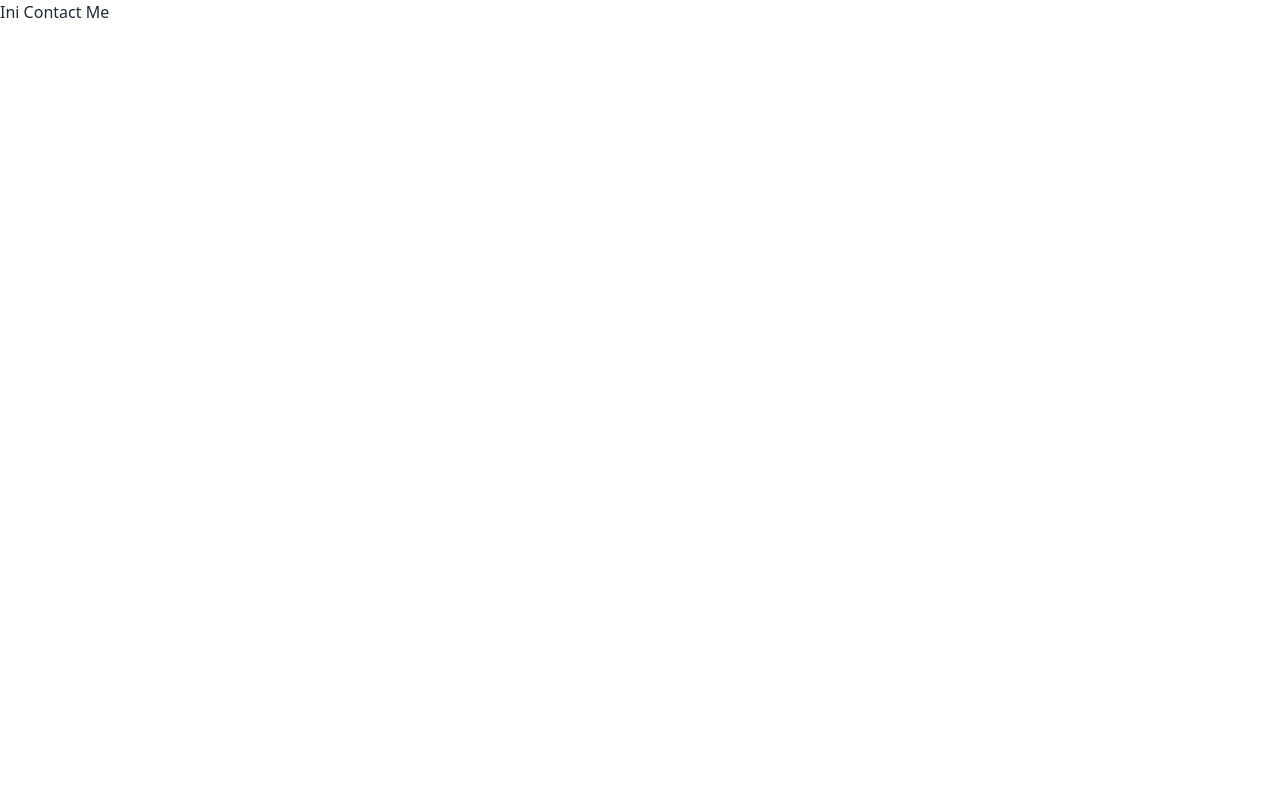
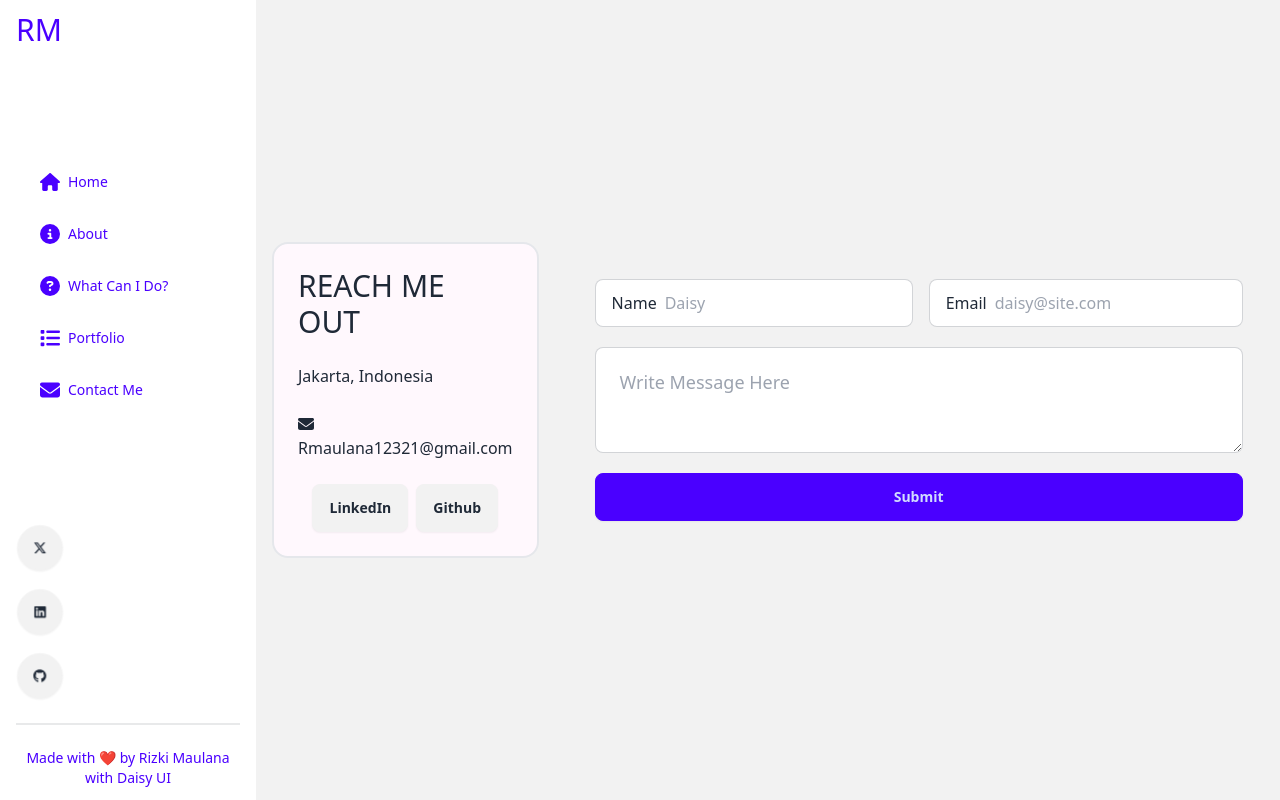
Before and after one commit to RizkiMaula/rizkima-portfolio, a React (Vite) app: page /contact in a window 1280 px wide. Built offline with nearby package versions, Linux system fonts and the light colour scheme.

Commit message:
contact me

```diff
--- a/src/components/elements/ContactMe.jsx
+++ b/src/components/elements/ContactMe.jsx
@@ -1,8 +1,60 @@
+import { faEnvelope } from '@fortawesome/free-solid-svg-icons';
+import { FontAwesomeIcon } from '@fortawesome/react-fontawesome';
+import { Link } from 'react-router';
+
 const ContactMe = () => {
   return (
-    <>
-      <div className="border-2 border-black w-full min-h-screen">konto</div>
-    </>
+    <div className="hero bg-base-200 min-h-screen">
+      <div className="hero-content flex-col lg:flex-row">
+        <div className="flex flex-col gap-6 p-6 border-2 rounded-2xl bg-secondary-content text-tertiary">
+          <h1 className="text-3xl ">REACH ME OUT</h1>
+          <p>Jakarta, Indonesia</p>
+          <h1>
+            <FontAwesomeIcon icon={faEnvelope} /> Rmaulana12321@gmail.com
+          </h1>
+          <div className="flex justify-center gap-2 ">
+            <Link
+              to="/"
+              className="btn"
+            >
+              LinkedIn
+            </Link>
+            <Link
+              to="https://github.com/rizkimaula"
+              className="btn"
+            >
+              Github
+            </Link>
+          </div>
+        </div>
+        <div className="p-10 flex flex-col gap-5">
+          <div className="flex gap-4">
+            {' '}
+            <label className="input input-bordered flex items-center gap-2">
+              Name
+              <input
+                type="text"
+                className="grow"
+                placeholder="Daisy"
+              />
+            </label>
+            <label className="input input-bordered flex items-center gap-2">
+              Email
+              <input
+                type="text"
+                className="grow"
+                placeholder="daisy@site.com"
+              />
+            </label>
+          </div>
+          <textarea
+            placeholder="Write Message Here"
+            className="textarea textarea-bordered textarea-lg w-full"
+          ></textarea>
+          <button className="btn btn-primary">Submit</button>
+        </div>
+      </div>
+    </div>
   );
 };
 
--- a/src/components/elements/MdSidebar.jsx
+++ b/src/components/elements/MdSidebar.jsx
@@ -48,13 +48,13 @@ const MdSidebar = ({ paddingY = 'py-3' }) => {
           </a>
         </li>
         <li className="py-2 text-left">
-          <a>
+          <Link to={'/contact'}>
             <FontAwesomeIcon
               className="w-5 h-5"
               icon={faEnvelope}
             />
             Contact Me
-          </a>
+          </Link>
         </li>
       </ul>
       <div>
--- a/src/pages/Contact.jsx
+++ b/src/pages/Contact.jsx
@@ -1,9 +1,8 @@
+import NonsrollableLayout from '../components/elements/NonscrollLayout';
+import ContactMe from '../components/elements/ContactMe';
+
 const Contact = () => {
-  return (
-    <div>
-      <h1>Ini Contact Me</h1>
-    </div>
-  );
+  return <NonsrollableLayout content={<ContactMe />} />;
 };
 
 export default Contact;
```
